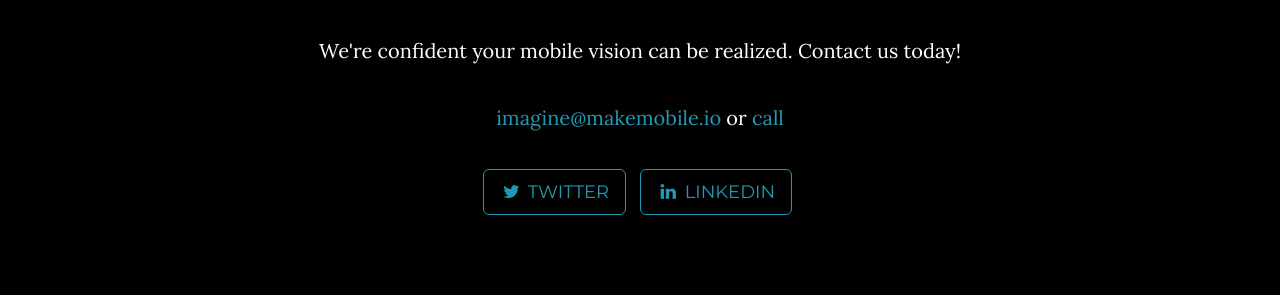
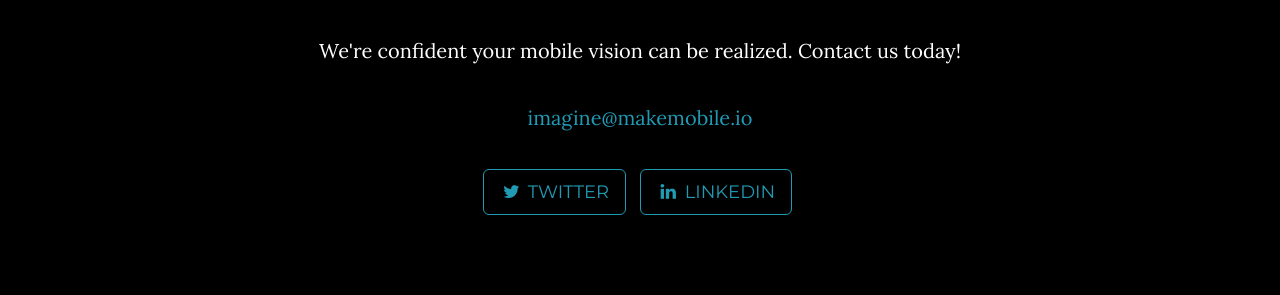
Before and after one commit to makemobile/makemobile.github.io, a Jekyll site: the page built from index.html, in a window 1280 px wide and 900 px high, scrolled down 1969 px. Shown: the part 528-823 px from the top of the window. Built offline with Jekyll 4.4.1, drawn with Linux system fonts in a browser that asks for light colours.

Commit message:
Removed broken call link

```diff
--- a/_includes/contact.html
+++ b/_includes/contact.html
@@ -4,7 +4,7 @@
             <div class="col-lg-8 col-lg-offset-2">
                 <h2>Contact</h2>
                 <p>We're confident your mobile vision can be realized. Contact us today!</p>
-                <p><a href="mailto:{{ site.email }}">{{ site.email }}</a>  or <span class="call-link">call</span></p>
+                <p><a href="mailto:{{ site.email }}">{{ site.email }}</a></p>
                 <ul class="list-inline banner-social-buttons">
                     {% for network in site.social %}
                     <li>
```
